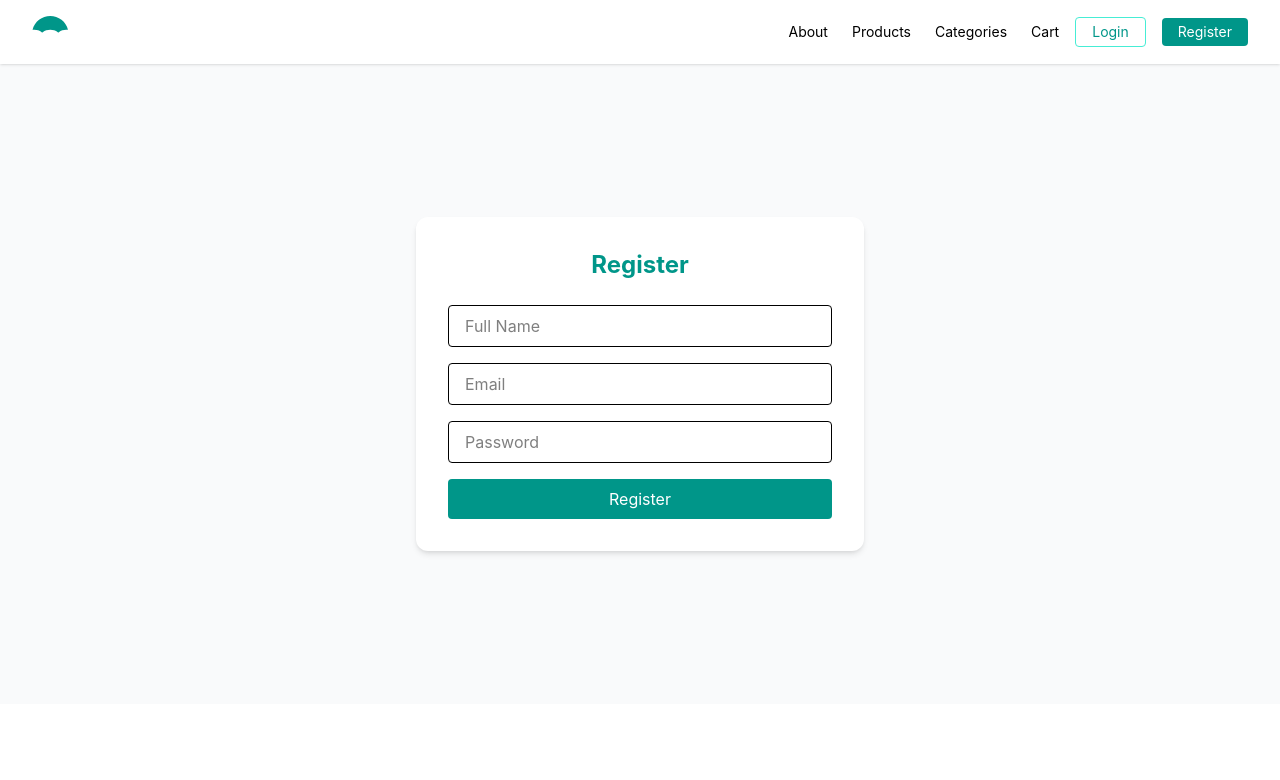
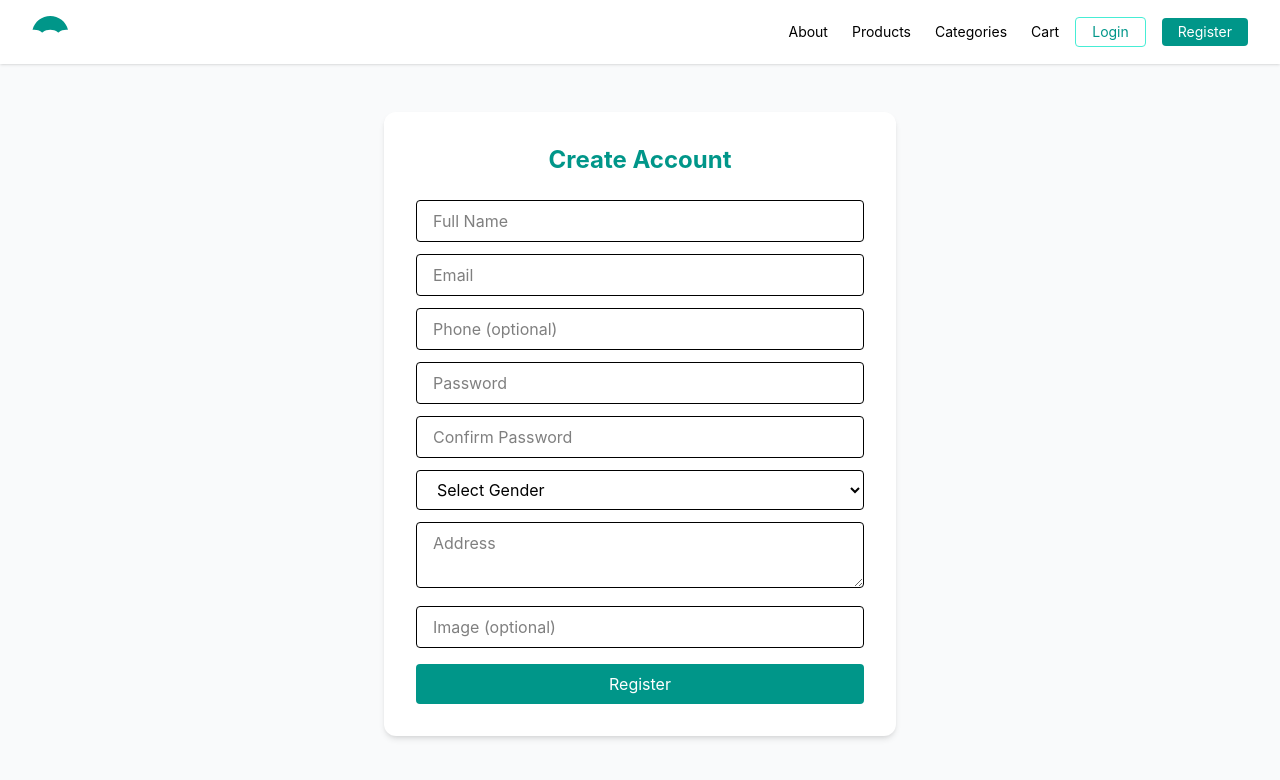
Before and after one commit to Sundarkhanal/Go-Local, a React (Vite) app in the folder client/: page /register in a window 1280 px wide. Shown: the top 780 px of the page. Built offline with nearby package versions, Linux system fonts and the light colour scheme; no server answers.

Commit message:
feat(register):Successfully integrate register API

```diff
--- /dev/null
+++ b/client/src/lib/http/axios.config.tsx
@@ -0,0 +1,13 @@
+import axios from "axios";
+
+const axiosInstance = axios.create({
+    baseURL: import.meta.env.VITE_APP_API_BASE_URL,
+    timeout: 60000,   // ms * 1000
+    timeoutErrorMessage: "Server time out...",
+    headers :{
+        "Content-Type" : "application/json"
+    }
+
+})
+
+export default axiosInstance
--- a/client/src/pages/auth/Register.tsx
+++ b/client/src/pages/auth/Register.tsx
@@ -1,5 +1,6 @@
 import { useState } from "react";
 import { useNavigate } from "react-router";
+import axiosInstance from "../../lib/http/axios.config";
 
 
 
@@ -9,75 +10,116 @@ const Register = () => {
     const [form, setForm] = useState({
     name: "",
     email: "",
+    phone: "",
     password: "",
+    confirmPassword: "",
+    role: "customer",
+    address: "",
+    gender: "",
+    image: "",
     });
   const handleRegister = async () => {
   try {
-    const res = await fetch("http://localhost:9005/api/v1/auth/register", {
-      method: "POST",
-      headers: {
-        "Content-Type": "application/json",
-      },
-      body: JSON.stringify(form),
-    });
+    console.log("FORM SENT:", form);
+    const payload = {
+        ...form,
+        image: form.image || null
+    }
+    const response = await axiosInstance.post("auth/register", payload)
+    console.log(response.data);
+    alert("User Registered Successfully")
 
-    const data = await res.json();
-
-    console.log(data);
-
-    if (res.ok) {
-      alert("User registered successfully");
-    } else {
-      alert(data.message || "Registration failed");
-    }
-  } catch (error) {
-    console.error(error);
-    alert("Something went wrong");
+  } catch (error:any) {
+    console.error(error.response?.data);
+    alert(error.response?.data?.message);
   }
 };
 
   return (
-    <div className="flex items-center justify-center min-h-[80vh] bg-gray-50">
-
-      <div className="bg-white p-8 rounded-xl shadow-md w-full max-w-md">
+   <div className="flex items-center justify-center min-h-[90vh] bg-gray-50">
+  <div className="bg-white p-8 rounded-xl shadow-md w-full max-w-lg">
 
     <h2 className="text-2xl font-bold text-center mb-6 text-teal-600">
-          Register
+      Create Account
     </h2>
 
     {/* Name */}
     <input
       type="text"
       placeholder="Full Name"
-          className="w-full mb-4 px-4 py-2 border rounded focus:outline-none focus:ring-2 focus:ring-teal-500"
+      className="w-full mb-3 px-4 py-2 border rounded"
+      onChange={(e) => setForm({ ...form, name: e.target.value })}
     />
 
     {/* Email */}
     <input
       type="email"
       placeholder="Email"
-          className="w-full mb-4 px-4 py-2 border rounded focus:outline-none focus:ring-2 focus:ring-teal-500"
-          onChange={(e) => setForm({ ...form, name: e.target.value })}
+      className="w-full mb-3 px-4 py-2 border rounded"
+      onChange={(e) => setForm({ ...form, email: e.target.value })}
+    />
+
+    {/* Phone */}
+    <input
+      type="text"
+      placeholder="Phone (optional)"
+      className="w-full mb-3 px-4 py-2 border rounded"
+      onChange={(e) => setForm({ ...form, phone: e.target.value })}
     />
 
     {/* Password */}
     <input
       type="password"
       placeholder="Password"
-          className="w-full mb-4 px-4 py-2 border rounded focus:outline-none focus:ring-2 focus:ring-teal-500"
-          onChange={(e) => setForm({ ...form, name: e.target.value })}
+      className="w-full mb-3 px-4 py-2 border rounded"
+      onChange={(e) => setForm({ ...form, password: e.target.value })}
+    />
+
+    {/* Confirm Password */}
+    <input
+      type="password"
+      placeholder="Confirm Password"
+      className="w-full mb-3 px-4 py-2 border rounded"
+      onChange={(e) => setForm({ ...form, confirmPassword: e.target.value })}
+    />
+
+    {/* Gender */}
+    <select
+      className="w-full mb-3 px-4 py-2 border rounded"
+      onChange={(e) => setForm({ ...form, gender: e.target.value })}
+    >
+      <option value="">Select Gender</option>
+      <option value="male">Male</option>
+      <option value="female">Female</option>
+      <option value="others">Others</option>
+    </select>
+
+    {/* Address */}
+    <textarea
+      placeholder="Address"
+      className="w-full mb-3 px-4 py-2 border rounded"
+      onChange={(e) => setForm({ ...form, address: e.target.value })}
+    />
+
+    {/* Image URL */}
+    <input
+      type="text"
+      placeholder="Image (optional)"
+      className="w-full mb-4 px-4 py-2 border rounded"
+      onChange={(e) => setForm({ ...form, image: e.target.value })}
     />
 
     {/* Button */}
-        <button className="w-full bg-teal-600 text-white py-2 rounded hover:bg-teal-700 transition cursor-pointer"
+    <button
       onClick={handleRegister}
+      className="w-full bg-teal-600 text-white py-2 rounded hover:bg-teal-700 transition"
     >
       Register
     </button>
 
   </div>
+</div>
 
-    </div>
   );
 };
 
```
Lines whose indentation alone changed are shown as unchanged.
